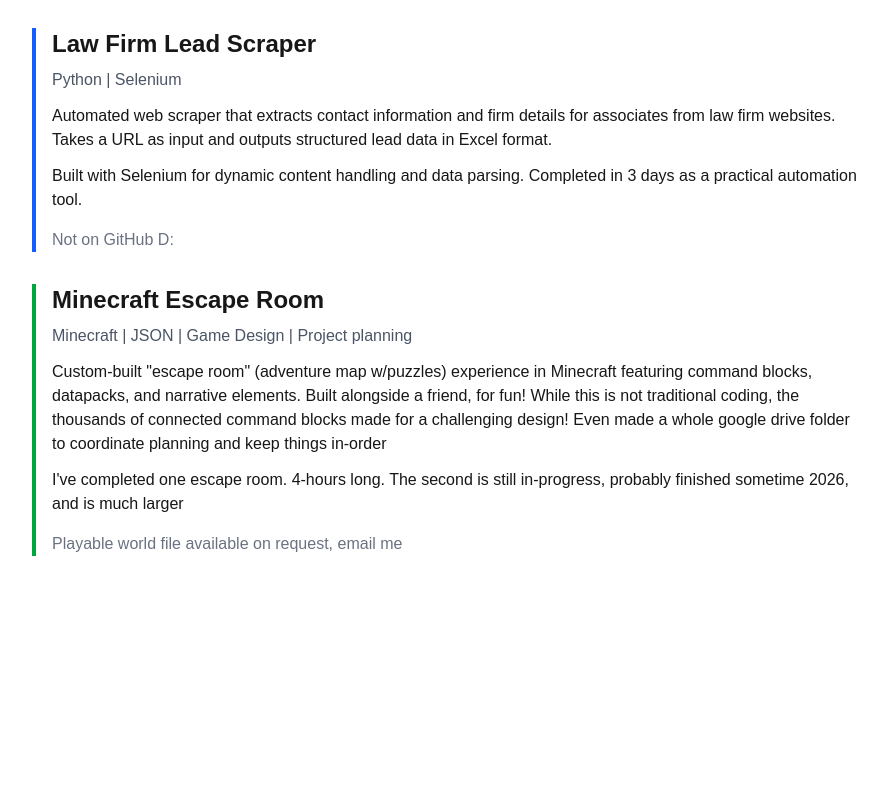
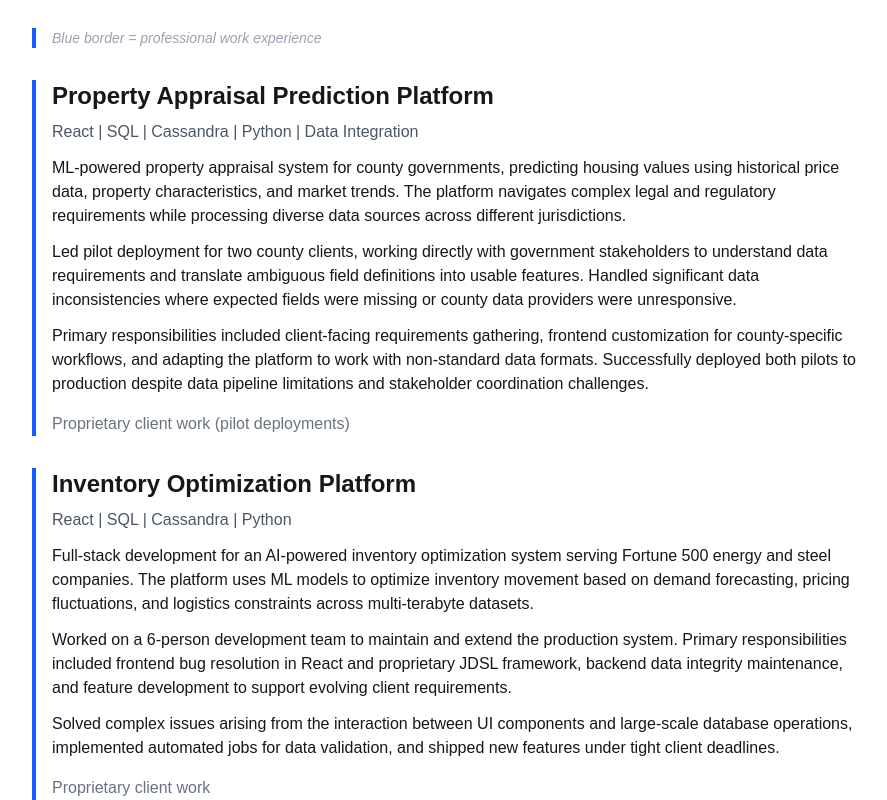
Before and after one commit to RogerFlores3113/my-vercel-website, a Next.js app: page /projects in a window 1280 px wide. Shown: the part 240-1040 px from the top of the page, without its empty margins (192-1079 px from the left). Before the commit the page ends 828 px from the top, so only its background shows below. Built offline with nearby package versions, Linux system fonts and the light colour scheme.

Commit message:
update projects with work

```diff
--- a/app/projects/page.tsx
+++ b/app/projects/page.tsx
@@ -6,15 +6,79 @@ export default function Projects() {
       <h1 className="text-4xl font-bold mb-8">Projects</h1>
 
       <p className="text-lg text-gray-500 mb-12 leading-relaxed">
-        My projects are always built with purpose—either solving real problems for people
+        My projects are always built with purpose - either solving real problems for people
         I know, or because they're genuinely something I found interesting. Here's what I've been working on.
 
       </p>
 
+        <div className="border-l-4 border-blue-600 pl-4">
+            <p className="text-sm text-gray-400 mb-8 italic">
+                Blue border = professional work experience
+            </p>
+        </div>
+
       <div className="space-y-8">
 
+        <div className="border-l-4 border-blue-600 pl-4">
+            <h2 className="text-2xl font-bold mb-2">Property Appraisal Prediction Platform</h2>
+            <p className="text-gray-600 mb-3">React | SQL | Cassandra | Python | Data Integration</p>
+
+            <p className="mb-3">
+                ML-powered property appraisal system for county governments, predicting housing
+                values using historical price data, property characteristics, and market trends.
+                The platform navigates complex legal and regulatory requirements while processing
+                diverse data sources across different jurisdictions.
+            </p>
+
+            <p className="mb-3">
+                Led pilot deployment for two county clients, working directly with government
+                stakeholders to understand data requirements and translate ambiguous field
+                definitions into usable features. Handled significant data inconsistencies where
+                expected fields were missing or county data providers were unresponsive.
+            </p>
+
+            <p className="mb-3">
+                Primary responsibilities included client-facing requirements gathering, frontend
+                customization for county-specific workflows, and adapting the platform to work
+                with non-standard data formats. Successfully deployed both pilots to production
+                despite data pipeline limitations and stakeholder coordination challenges.
+            </p>
+
+            <div className="flex gap-4 mt-4 text-gray-500">
+                Proprietary client work (pilot deployments)
+            </div>
+        </div>
 
         <div className="border-l-4 border-blue-600 pl-4">
+            <h2 className="text-2xl font-bold mb-2">Inventory Optimization Platform</h2>
+            <p className="text-gray-600 mb-3">React | SQL | Cassandra | Python</p>
+
+            <p className="mb-3">
+                Full-stack development for an AI-powered inventory optimization system serving
+                Fortune 500 energy and steel companies. The platform uses ML models to optimize
+                inventory movement based on demand forecasting, pricing fluctuations, and
+                logistics constraints across multi-terabyte datasets.
+            </p>
+
+            <p className="mb-3">
+                Worked on a 6-person development team to maintain and extend the production system.
+                Primary responsibilities included frontend bug resolution in React and proprietary
+                JDSL framework, backend data integrity maintenance, and feature development to
+                support evolving client requirements.
+            </p>
+
+            <p className="mb-3">
+                Solved complex issues arising from the interaction between UI components and
+                large-scale database operations, implemented automated jobs for data validation,
+                and shipped new features under tight client deadlines.
+            </p>
+
+
+            <div className="flex gap-4 mt-4 text-gray-500">
+                Proprietary client work
+            </div>
+        </div>
+        <div className="border-l-4 border-orange-600 pl-4">
           <h2 className="text-2xl font-bold mb-2">Law Firm Lead Scraper</h2>
           <p className="text-gray-600 mb-3">Python | Selenium</p>
 
```
